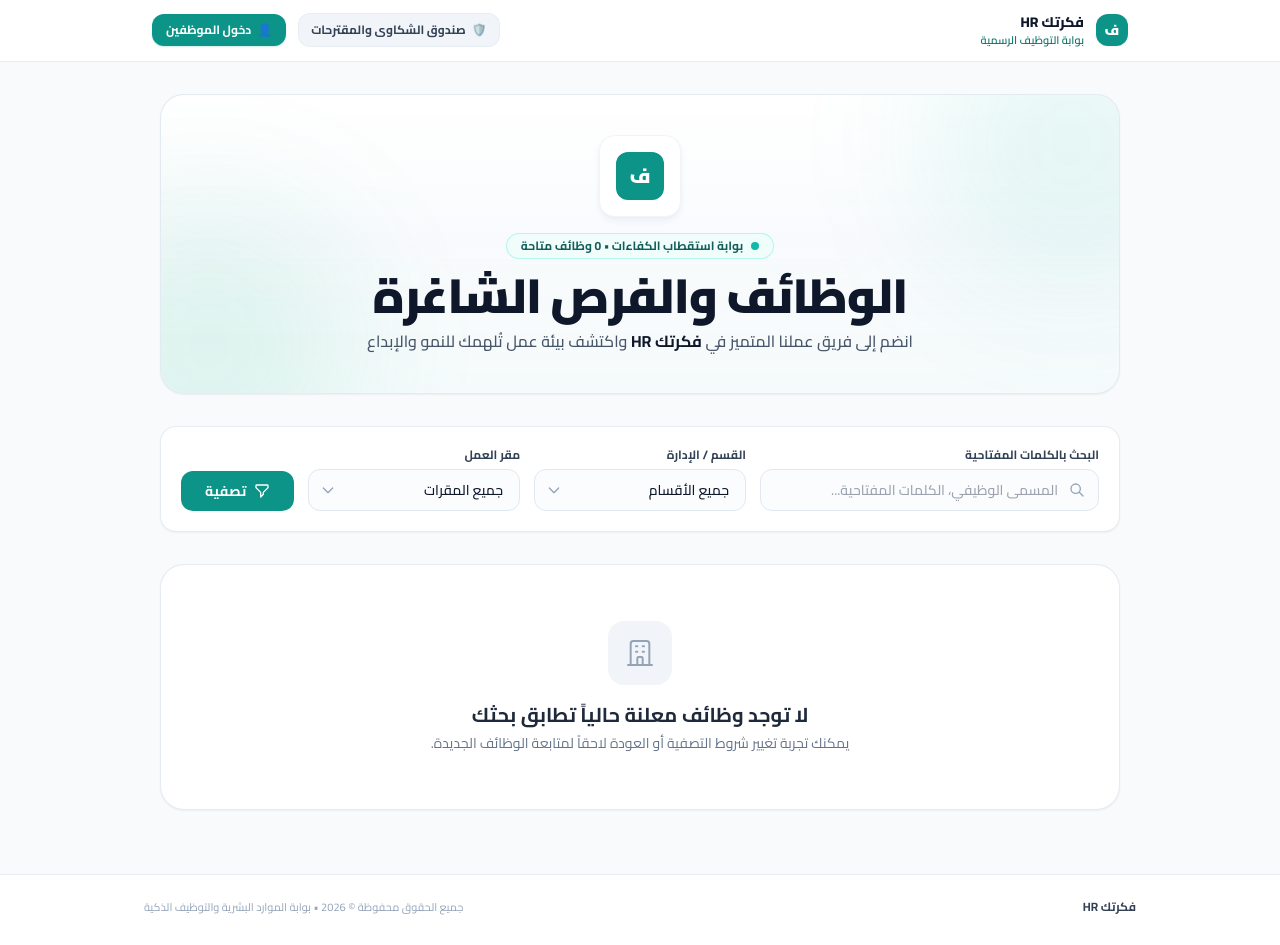
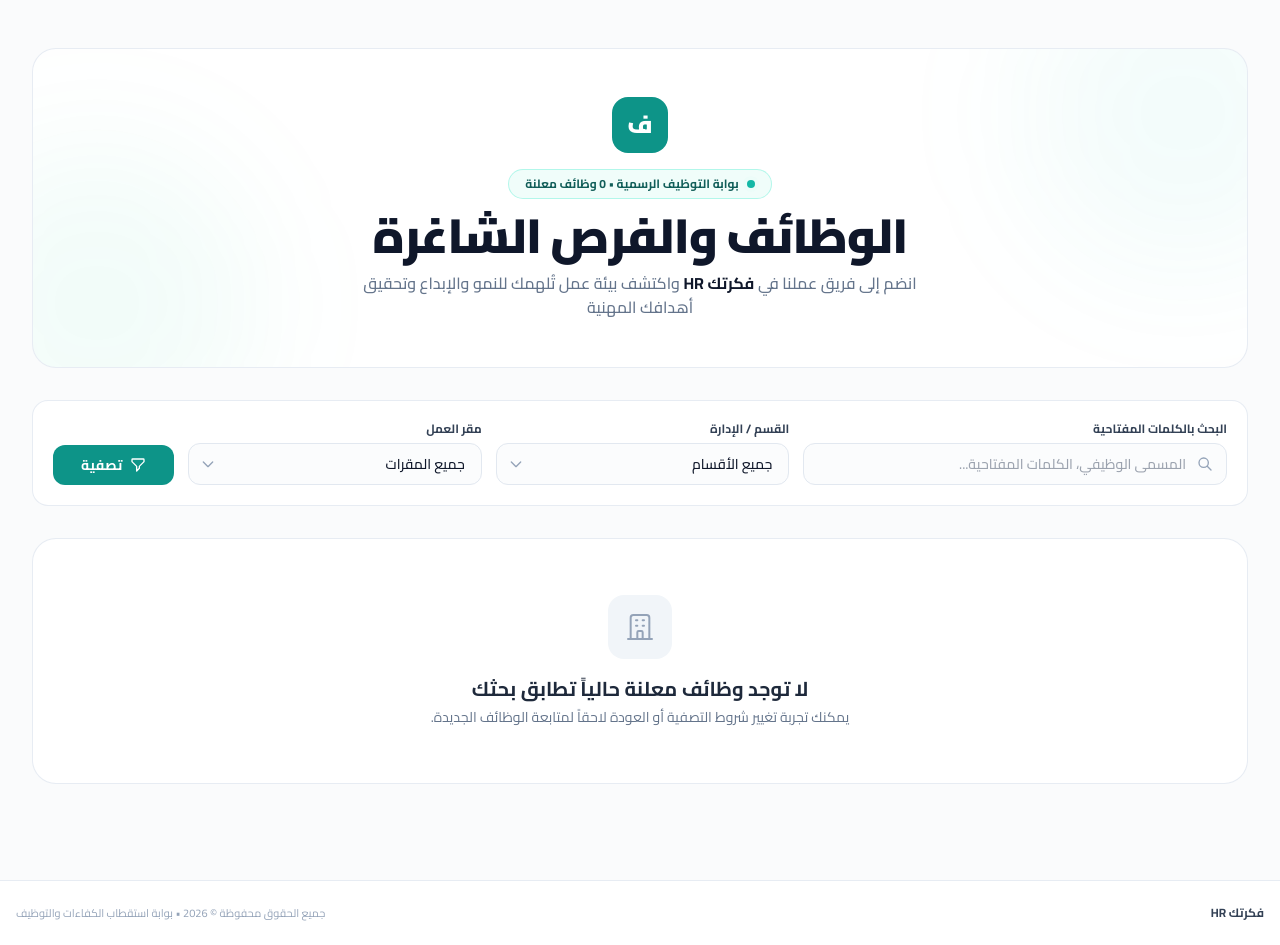
Before and after one commit to mego-ghabour/Hr, a Laravel app: page / in a window 1280 px wide. Before the commit the page ends 915 px from the top, so only its background shows below. Run offline with Laravel 12, Linux system fonts and the light colour scheme; data comes from the database, SQL or seed files in the repository; data that the repository does not hold is empty; parts of the project's set-up code (start-up, migrations or seed data) failed here and were passed over; some libraries are stand-ins or nearby versions.

Commit message:
'jobedit'

```diff
--- a/resources/views/jobs/index.blade.php
+++ b/resources/views/jobs/index.blade.php
@@ -3,7 +3,7 @@
 <head>
     <meta charset="UTF-8">
     <meta name="viewport" content="width=device-width, initial-scale=1.0">
-    <title>الوظائف المتاحة - {{ \App\Models\Setting::get('brand_name', 'فكرتك HR') }}</title>
+    <title>الوظائف والفرص الشاغرة - {{ \App\Models\Setting::get('brand_name', 'فكرتك HR') }}</title>
 
     @php
         $primaryColor = \App\Models\Setting::get('brand_primary_color', \App\Models\Setting::get('primary_color', '#0d9488'));
@@ -13,7 +13,7 @@
     @endphp
 
     <!-- Social Media Sharing Meta Tags (Open Graph) -->
-    <meta property="og:title" content="الوظائف المتاحة - {{ $brandName }}">
+    <meta property="og:title" content="الوظائف الشاغرة - {{ $brandName }}">
     <meta property="og:description" content="تصفح أحدث الوظائف الشاغرة لدينا وقدم سيرتك الذاتية الآن للانضمام إلى فريق العمل.">
     <meta property="og:type" content="website">
     <meta property="og:url" content="{{ url()->current() }}">
@@ -70,86 +70,53 @@
         }
     </style>
 </head>
-<body class="min-h-screen text-slate-800 antialiased flex flex-col justify-between selection:bg-teal-100 selection:text-teal-900">
+<body class="min-h-screen text-slate-800 antialiased flex flex-col justify-between selection:bg-teal-100 selection:text-teal-900 bg-slate-50/70">
 
-    <!-- Top Navigation Header -->
-    <header class="bg-white/90 backdrop-blur-md border-b border-slate-200/80 sticky top-0 z-40 shadow-xs">
-        <div class="max-w-5xl mx-auto px-4 sm:px-6 py-3 flex items-center justify-between">
-            <div class="flex items-center gap-3">
+    <main class="max-w-7xl mx-auto px-4 sm:px-6 lg:px-8 py-8 sm:py-12 flex-grow w-full">
+
+        <!-- Modern Clean Hero Section (Flat Logo without Shadows, Pure High Contrast) -->
+        <div class="relative bg-white border border-slate-200/80 rounded-3xl p-8 sm:p-12 mb-8 text-center overflow-hidden">
+            <!-- Subtle ambient glow decoration -->
+            <div class="absolute -top-24 -right-24 w-80 h-80 bg-teal-500/5 rounded-full blur-3xl pointer-events-none"></div>
+            <div class="absolute -bottom-24 -left-24 w-80 h-80 bg-emerald-500/5 rounded-full blur-3xl pointer-events-none"></div>
+
+            <div class="relative z-10 flex flex-col items-center justify-center">
+                <!-- Pure Flat Logo (NO drop-shadow, NO box-shadow) -->
                 @if($logoUrl)
-                    <img src="{{ $logoUrl }}" alt="{{ $brandName }}" class="h-8 sm:h-9 w-auto object-contain max-w-[130px]">
+                    <div class="mb-5 flex items-center justify-center">
+                        <img src="{{ $logoUrl }}"
+                             alt="{{ $brandName }}"
+                             class="h-16 sm:h-20 w-auto max-w-[260px] object-contain">
+                    </div>
                 @else
-                    <div class="w-8 h-8 rounded-xl bg-teal-600 flex items-center justify-center text-white font-black text-sm shadow-sm">
+                    <div class="h-14 w-14 rounded-2xl bg-teal-600 flex items-center justify-center text-white font-black text-2xl mb-4">
                         {{ mb_substr($brandName, 0, 1) }}
                     </div>
                 @endif
-                <div>
-                    <span class="block text-xs sm:text-sm font-extrabold text-slate-900 leading-tight">{{ $brandName }}</span>
-                    <span class="block text-[10px] sm:text-[11px] font-semibold text-teal-700">بوابة التوظيف الرسمية</span>
-                </div>
-            </div>
-
-            <div class="flex items-center gap-2 sm:gap-3">
-                <a href="{{ route('complaints.public') }}"
-                   class="text-xs font-bold text-slate-700 hover:text-teal-800 bg-slate-100 hover:bg-slate-200/80 border border-slate-200/60 px-3 py-2 rounded-xl transition-all flex items-center gap-1.5">
-                    <span>🛡️</span>
-                    <span class="hidden sm:inline">صندوق الشكاوى والمقترحات</span>
-                    <span class="sm:hidden">الشكاوى</span>
-                </a>
-                <a href="{{ route('portal.login') }}"
-                   class="text-xs font-bold text-white bg-teal-600 hover:bg-teal-700 px-3.5 py-2 rounded-xl transition-all flex items-center gap-1.5 shadow-sm shadow-teal-600/20">
-                    <span>👤</span>
-                    <span>دخول الموظفين</span>
-                </a>
-            </div>
-        </div>
-    </header>
-
-    <div class="max-w-5xl mx-auto px-4 sm:px-6 lg:px-8 py-8 flex-grow w-full">
-
-        <!-- Modern Hero Header (Clean, Light & High Contrast) -->
-        <div class="relative bg-gradient-to-b from-white via-slate-50/80 to-teal-50/30 border border-slate-200/90 rounded-3xl shadow-sm p-6 sm:p-10 mb-8 text-center overflow-hidden">
-            <!-- Subtle ambient glow background decoration -->
-            <div class="absolute -top-24 -right-24 w-72 h-72 bg-teal-500/10 rounded-full blur-3xl pointer-events-none"></div>
-            <div class="absolute -bottom-24 -left-24 w-72 h-72 bg-emerald-500/10 rounded-full blur-3xl pointer-events-none"></div>
-
-            <div class="relative z-10 flex flex-col items-center justify-center">
-                <!-- Logo inside clean crisp white container with subtle shadow (Ensures clear visibility for dark logos) -->
-                <div class="bg-white p-3.5 sm:p-4 rounded-2xl shadow-md shadow-slate-200/60 border border-slate-100 mb-4 inline-flex items-center justify-center transition-transform hover:scale-105 duration-200">
-                    @if($logoUrl)
-                        <img src="{{ $logoUrl }}"
-                             alt="{{ $brandName }}"
-                             class="h-12 sm:h-16 w-auto object-contain max-w-[220px]">
-                    @else
-                        <div class="h-12 w-12 rounded-xl bg-teal-600 flex items-center justify-center text-white font-black text-xl">
-                            {{ mb_substr($brandName, 0, 1) }}
-                        </div>
-                    @endif
-                </div>
 
                 <!-- Status Badge -->
-                <div class="inline-flex items-center gap-2 px-3.5 py-1 bg-teal-50/90 border border-teal-200/70 text-teal-800 text-xs font-bold rounded-full mb-3 shadow-xs">
+                <div class="inline-flex items-center gap-2 px-4 py-1.5 bg-teal-50 border border-teal-200/70 text-teal-800 text-xs font-bold rounded-full mb-3">
                     <span class="relative flex h-2 w-2">
                         <span class="animate-ping absolute inline-flex h-full w-full rounded-full bg-teal-400 opacity-75"></span>
                         <span class="relative inline-flex rounded-full h-2 w-2 bg-teal-500"></span>
                     </span>
-                    <span>بوابة استقطاب الكفاءات &bull; {{ $jobs->count() }} {{ $jobs->count() === 1 ? 'وظيفة متاحة' : 'وظائف متاحة' }}</span>
+                    <span>بوابة التوظيف الرسمية &bull; {{ $jobs->count() }} {{ $jobs->count() === 1 ? 'وظيفة معلنة' : 'وظائف معلنة' }}</span>
                 </div>
 
-                <!-- Titles -->
-                <h1 class="text-2xl sm:text-4xl lg:text-5xl font-black text-slate-900 tracking-tight mb-2.5">
+                <!-- Main Titles -->
+                <h1 class="text-3xl sm:text-4xl lg:text-5xl font-black text-slate-900 tracking-tight mb-3">
                     الوظائف والفرص الشاغرة
                 </h1>
-                <p class="text-slate-600 text-xs sm:text-base max-w-xl mx-auto font-medium leading-relaxed">
-                    انضم إلى فريق عملنا المتميز في <span class="font-bold text-slate-900">{{ $brandName }}</span> واكتشف بيئة عمل تُلهمك للنمو والإبداع
+                <p class="text-slate-500 text-sm sm:text-base max-w-xl mx-auto font-medium leading-relaxed">
+                    انضم إلى فريق عملنا في <span class="font-bold text-slate-900">{{ $brandName }}</span> واكتشف بيئة عمل تُلهمك للنمو والإبداع وتحقيق أهدافك المهنية
                 </p>
             </div>
         </div>
 
         <!-- Filters Section -->
-        <form method="GET" action="{{ route('jobs.list') }}" class="bg-white rounded-2xl shadow-sm border border-slate-200/80 p-4 sm:p-5 mb-8 flex flex-col md:flex-row gap-3.5 items-end">
+        <form method="GET" action="{{ route('jobs.list') }}" class="bg-white rounded-2xl border border-slate-200/80 p-4 sm:p-5 mb-8 flex flex-col md:flex-row gap-3.5 items-end">
             <!-- Search -->
-            <div class="w-full md:w-2/5">
+            <div class="w-full md:flex-1">
                 <label class="block text-xs font-bold text-slate-700 mb-1.5">البحث بالكلمات المفتاحية</label>
                 <div class="relative">
                     <div class="absolute inset-y-0 right-0 flex items-center pr-3.5 pointer-events-none text-slate-400">
@@ -193,16 +160,16 @@
 
             <!-- Submit -->
             <div class="w-full md:w-auto">
-                <button type="submit" class="filter-btn w-full md:w-auto text-white font-bold py-2.5 px-6 rounded-xl transition-all shadow-xs hover:shadow flex justify-center items-center gap-2 cursor-pointer text-xs sm:text-sm">
+                <button type="submit" class="filter-btn w-full md:w-auto text-white font-bold py-2.5 px-7 rounded-xl transition-all flex justify-center items-center gap-2 cursor-pointer text-xs sm:text-sm">
                     <svg class="w-4 h-4" fill="none" stroke="currentColor" viewBox="0 0 24 24"><path stroke-linecap="round" stroke-linejoin="round" stroke-width="2" d="M3 4a1 1 0 011-1h16a1 1 0 011 1v2.586a1 1 0 01-.293.707l-6.414 6.414a1 1 0 00-.293.707V17l-4 4v-6.586a1 1 0 00-.293-.707L3.293 7.293A1 1 0 013 6.586V4z"></path></svg>
                     <span>تصفية</span>
                 </button>
             </div>
         </form>
 
-        <!-- Job Listings -->
+        <!-- Job Listings (3 Columns Responsive Grid) -->
         @if($jobs->isEmpty())
-            <div class="bg-white rounded-3xl p-10 sm:p-14 text-center border border-slate-200/80 shadow-sm">
+            <div class="bg-white rounded-3xl p-10 sm:p-14 text-center border border-slate-200/80">
                 <div class="w-16 h-16 rounded-2xl bg-slate-100 text-slate-400 flex items-center justify-center mx-auto mb-4">
                     <svg class="h-8 w-8" fill="none" viewBox="0 0 24 24" stroke="currentColor">
                       <path stroke-linecap="round" stroke-linejoin="round" stroke-width="1.5" d="M19 21V5a2 2 0 00-2-2H7a2 2 0 00-2 2v16m14 0h2m-2 0h-5m-9 0H3m2 0h5M9 7h1m-1 4h1m4-4h1m-1 4h1m-5 10v-5a1 1 0 011-1h2a1 1 0 011 1v5m-4 0h4" />
@@ -217,39 +184,39 @@
                 @endif
             </div>
         @else
-            <div class="grid gap-5 md:grid-cols-2">
+            <div class="grid grid-cols-1 md:grid-cols-2 lg:grid-cols-3 gap-5 sm:gap-6">
                 @foreach($jobs as $job)
                     @php
                         $jobColor = $job->brand_color ?: $primaryColor;
                     @endphp
-                    <div class="bg-white rounded-3xl shadow-xs hover:shadow-xl border border-slate-200/80 p-6 sm:p-7 flex flex-col h-full hover:-translate-y-1 transition-all duration-300 relative group overflow-hidden">
+                    <div class="bg-white rounded-3xl border border-slate-200/80 p-6 flex flex-col h-full hover:-translate-y-1 hover:border-slate-300 hover:shadow-lg transition-all duration-300 relative group overflow-hidden">
 
                         <!-- Top Accent Bar using Job's Brand Color -->
                         <div class="absolute top-0 right-0 left-0 h-1.5 transition-all duration-300"
                              style="background: linear-gradient(to right, {{ $jobColor }}, color-mix(in srgb, {{ $jobColor }} 60%, white));"></div>
 
                         <div class="mb-4">
-                            <h2 class="text-lg sm:text-xl font-black text-slate-900 mb-2.5 transition-colors"
+                            <h2 class="text-lg font-black text-slate-900 mb-2.5 transition-colors line-clamp-2"
                                 onmouseover="this.style.color='{{ $jobColor }}'"
                                 onmouseout="this.style.color=''">
                                 {{ $job->title }}
                             </h2>
-                            <div class="flex flex-wrap gap-2 text-xs font-semibold">
+                            <div class="flex flex-wrap gap-1.5 text-xs font-semibold">
                                 @if($job->department)
                                     <span class="inline-flex items-center gap-1 px-2.5 py-1 rounded-lg border font-bold"
                                           style="background-color: color-mix(in srgb, {{ $jobColor }} 8%, white); color: {{ $jobColor }}; border-color: color-mix(in srgb, {{ $jobColor }} 25%, white);">
-                                        <svg class="w-3.5 h-3.5" fill="none" viewBox="0 0 24 24" stroke="currentColor"><path stroke-linecap="round" stroke-linejoin="round" stroke-width="2" d="M19 21V5a2 2 0 00-2-2H7a2 2 0 00-2 2v16m14 0h2m-2 0h-5m-9 0H3m2 0h5M9 7h1m-1 4h1m4-4h1m-1 4h1m-5 10v-5a1 1 0 011-1h2a1 1 0 011 1v5m-4 0h4" /></svg>
+                                        <svg class="w-3 h-3" fill="none" viewBox="0 0 24 24" stroke="currentColor"><path stroke-linecap="round" stroke-linejoin="round" stroke-width="2" d="M19 21V5a2 2 0 00-2-2H7a2 2 0 00-2 2v16m14 0h2m-2 0h-5m-9 0H3m2 0h5M9 7h1m-1 4h1m4-4h1m-1 4h1m-5 10v-5a1 1 0 011-1h2a1 1 0 011 1v5m-4 0h4" /></svg>
                                         {{ $job->department->name }}
                                     </span>
                                 @endif
                                 @if($job->location)
                                     <span class="inline-flex items-center gap-1 bg-slate-50 text-slate-600 px-2.5 py-1 rounded-lg border border-slate-200">
-                                        <svg class="w-3.5 h-3.5" fill="none" viewBox="0 0 24 24" stroke="currentColor"><path stroke-linecap="round" stroke-linejoin="round" stroke-width="2" d="M17.657 16.657L13.414 20.9a1.998 1.998 0 01-2.827 0l-4.244-4.243a8 8 0 1111.314 0z" /><path stroke-linecap="round" stroke-linejoin="round" stroke-width="2" d="M15 11a3 3 0 11-6 0 3 3 0 016 0z" /></svg>
+                                        <svg class="w-3 h-3" fill="none" viewBox="0 0 24 24" stroke="currentColor"><path stroke-linecap="round" stroke-linejoin="round" stroke-width="2" d="M17.657 16.657L13.414 20.9a1.998 1.998 0 01-2.827 0l-4.244-4.243a8 8 0 1111.314 0z" /><path stroke-linecap="round" stroke-linejoin="round" stroke-width="2" d="M15 11a3 3 0 11-6 0 3 3 0 016 0z" /></svg>
                                         {{ $job->location->name }}
                                     </span>
                                 @endif
                                 <span class="inline-flex items-center gap-1 bg-slate-50 text-slate-400 px-2.5 py-1 rounded-lg border border-slate-200 font-mono text-[11px]">
-                                    <svg class="w-3.5 h-3.5" fill="none" stroke="currentColor" viewBox="0 0 24 24"><path stroke-linecap="round" stroke-linejoin="round" stroke-width="2" d="M12 8v4l3 3m6-3a9 9 0 11-18 0 9 9 0 0118 0z"></path></svg>
+                                    <svg class="w-3 h-3" fill="none" stroke="currentColor" viewBox="0 0 24 24"><path stroke-linecap="round" stroke-linejoin="round" stroke-width="2" d="M12 8v4l3 3m6-3a9 9 0 11-18 0 9 9 0 0118 0z"></path></svg>
                                     {{ $job->created_at->locale('ar')->diffForHumans(['parts' => 1]) }}
                                 </span>
                             </div>
@@ -259,16 +226,16 @@
                             {!! strip_tags($job->description) !!}
                         </div>
 
-                        <div class="mt-auto pt-4 border-t border-slate-100 flex items-center justify-between">
-                            <span class="text-xs font-extrabold flex items-center gap-1" style="color: {{ $jobColor }};">
+                        <div class="mt-auto pt-4 border-t border-slate-100 flex items-center justify-between gap-2">
+                            <span class="text-xs font-extrabold flex items-center gap-1 shrink-0" style="color: {{ $jobColor }};">
                                 <span class="w-1.5 h-1.5 rounded-full" style="background-color: {{ $jobColor }};"></span>
-                                متاح التقديم الآن
+                                متاح التقديم
                             </span>
                             <a href="{{ route('jobs.apply', $job->id) }}"
-                               class="inline-flex items-center gap-2 text-white font-bold py-2 px-4 sm:px-5 rounded-xl transition-all duration-200 shadow-xs hover:shadow-md cursor-pointer text-xs sm:text-sm"
+                               class="inline-flex items-center gap-1.5 text-white font-bold py-2 px-3.5 sm:px-4 rounded-xl transition-all duration-200 cursor-pointer text-xs sm:text-sm"
                                style="background: linear-gradient(135deg, {{ $jobColor }}, color-mix(in srgb, {{ $jobColor }} 85%, black));">
                                 <span>التقديم على الوظيفة</span>
-                                <svg class="w-4 h-4 rtl:rotate-180 transform group-hover:translate-x-1 transition-transform" fill="none" viewBox="0 0 24 24" stroke="currentColor">
+                                <svg class="w-3.5 h-3.5 rtl:rotate-180 transform group-hover:translate-x-1 transition-transform" fill="none" viewBox="0 0 24 24" stroke="currentColor">
                                   <path stroke-linecap="round" stroke-linejoin="round" stroke-width="2" d="M14 5l7 7m0 0l-7 7m7-7H3" />
                                 </svg>
                             </a>
@@ -278,11 +245,11 @@
             </div>
         @endif
 
-    </div>
+    </main>
 
     <!-- Footer -->
-    <footer class="bg-white border-t border-slate-200/80 py-6 text-center text-xs text-slate-500 mt-8">
-        <div class="max-w-5xl mx-auto px-4 flex flex-col sm:flex-row items-center justify-between gap-3">
+    <footer class="bg-white border-t border-slate-200/80 py-6 text-center text-xs text-slate-500 mt-12">
+        <div class="max-w-7xl mx-auto px-4 flex flex-col sm:flex-row items-center justify-between gap-3">
             <div class="flex items-center gap-2">
                 @if($logoUrl)
                     <img src="{{ $logoUrl }}" alt="{{ $brandName }}" class="h-6 w-auto object-contain opacity-75">
@@ -290,7 +257,7 @@
                 <span class="font-bold text-slate-700">{{ $brandName }}</span>
             </div>
             <p class="text-[11px] text-slate-400">
-                جميع الحقوق محفوظة &copy; {{ date('Y') }} &bull; بوابة الموارد البشرية والتوظيف الذكية
+                جميع الحقوق محفوظة &copy; {{ date('Y') }} &bull; بوابة استقطاب الكفاءات والتوظيف
             </p>
         </div>
     </footer>
```
